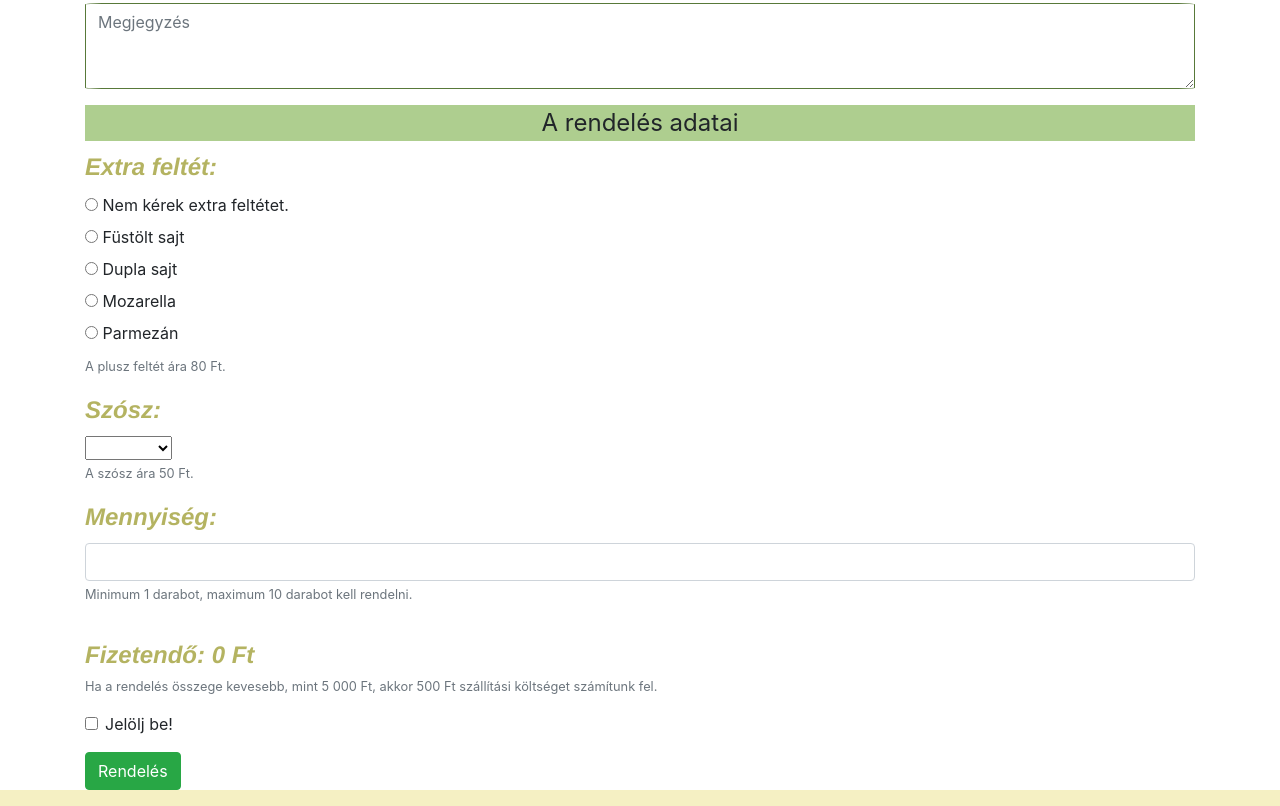
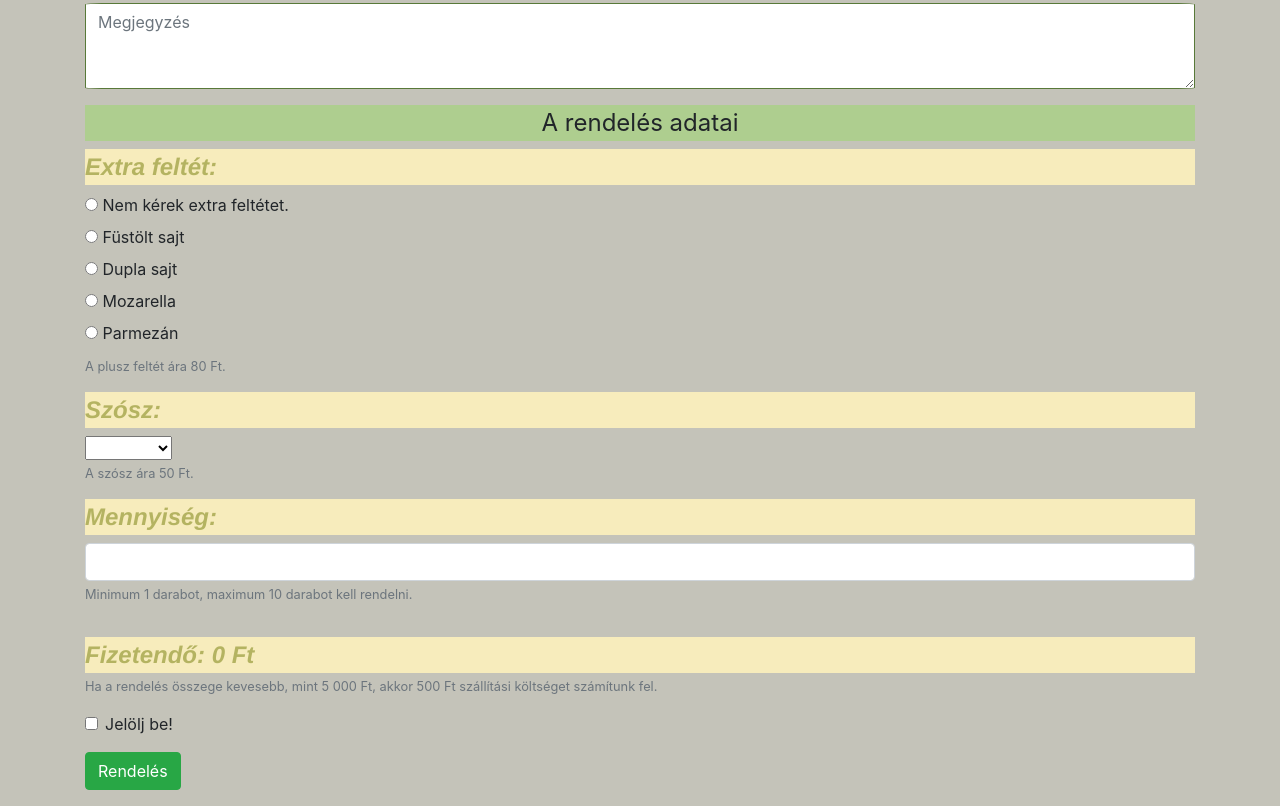
Before and after one commit to reticsilla/reticsilla.github.io, a plain HTML site: page Hamburgeres/rendeles.html in a window 1280 px wide. Shown: the part 762-1568 px from the top of the page. Drawn offline with Linux system fonts and the light colour scheme.

Commit message:
20200714

```diff
--- a/Hamburgeres/Css/style.css
+++ b/Hamburgeres/Css/style.css
@@ -1,6 +1,7 @@
-html{
-    background-color: rgb(245, 240, 195);
+.hatter{
+    background-color: rgb(196, 195, 185);
 }
+
 .cim {
     height: 11%;
     color: rgb(180, 179, 97);
@@ -10,11 +11,28 @@ html{
     font-size: 3.5rem;
     text-align: center;
 }
+
 .oszlopcim{
     text-align: center;
-    background-color: rgb(174, 206, 143);
+    background-color:  rgb(174, 206, 143);
     font-size: 1.5em;
 }
+
+.oszlopcim1{
+    text-align: left;
+    background-color:  rgb(247, 236, 188);
+    font-size: 1.5em;
+}
+
+.kiemeles{
+    height: 8%;
+    color: rgb(180, 179, 97);
+    font-family: 'Arial Narrow Bold' , Helvetica, sans-serif;
+    font-weight: 700;
+    font-style: italic;
+    font-size: 1.5rem;
+}
+
 .hiba{
     text-align: left;
     background-color: yellow;
@@ -65,14 +83,6 @@ html{
     border-color: rgb(88, 121, 57);
     border-radius: 1.5%;
 }
-.kiemeles{
-    height: 8%;
-    color: rgb(180, 179, 97);
-    font-family: 'Arial Narrow Bold' , Helvetica, sans-serif;
-    font-weight: 700;
-    font-style: italic;
-    font-size: 1.5rem;
-}
 
 .kiemelesCelzius{
     height: 5%;
--- a/Hamburgeres/rendeles.html
+++ b/Hamburgeres/rendeles.html
@@ -9,7 +9,7 @@
     <title>Rendelés</title>
 </head>
 
-<body>
+<body class="hatter">
     <p></p>
     <nav class="navbar navbar-expand-lg navbar-light bg-warning">
         <a class="navbar-brand" href="index.html">Maxi Burgi</a>
@@ -141,7 +141,7 @@
                     <fieldset>
                         <legend class="oszlopcim">A rendelés adatai</legend>
                         <fieldset>
-                            <legend class="kiemeles">Extra feltét:</legend>
+                            <legend class="kiemeles oszlopcim1">Extra feltét:</legend>
                             <div>
                                 <input id="ures" name="extra" type="radio" value="0">
                                 <label for="ures">Nem kérek extra feltétet.</label>
@@ -168,7 +168,7 @@
                         </fieldset>
                         <p></p>
                         <fieldset>
-                            <label class="kiemeles" for="sauce">Szósz:</label>
+                            <legend class="kiemeles oszlopcim1" for="sauce">Szósz:</legend>
                             <div>
                                 <select id="sauce" name="sauce">
                                     <option selected>Mustár</option>
@@ -183,7 +183,7 @@
                         </fieldset>
                         <p></p>
                         <fieldset>
-                            <label class="kiemeles" for="quantity">Mennyiség:</label>
+                            <legend class="kiemeles oszlopcim1" for="quantity">Mennyiség:</legend>
                             <div>
                                 <input class="form-control" id="quantity" name="amount-input" type="number">
                                 <small class="form-text text-muted">
@@ -194,7 +194,7 @@
                         </fieldset>
                     </fieldset>
                     <p></p>
-                    <div class="kiemeles">
+                    <div class="kiemeles oszlopcim1">
                         Fizetendő: <span class="show-amount">0</span> Ft
                     </div>
                     <small class="form-text text-muted">
```
Also changed, not shown: Hamburgeres/akciok.html (+7 -6 lines), Hamburgeres/belepes.html (+2 -1 lines), Hamburgeres/etlap.html (+7 -6 lines), Hamburgeres/index.html (+2 -1 lines).
